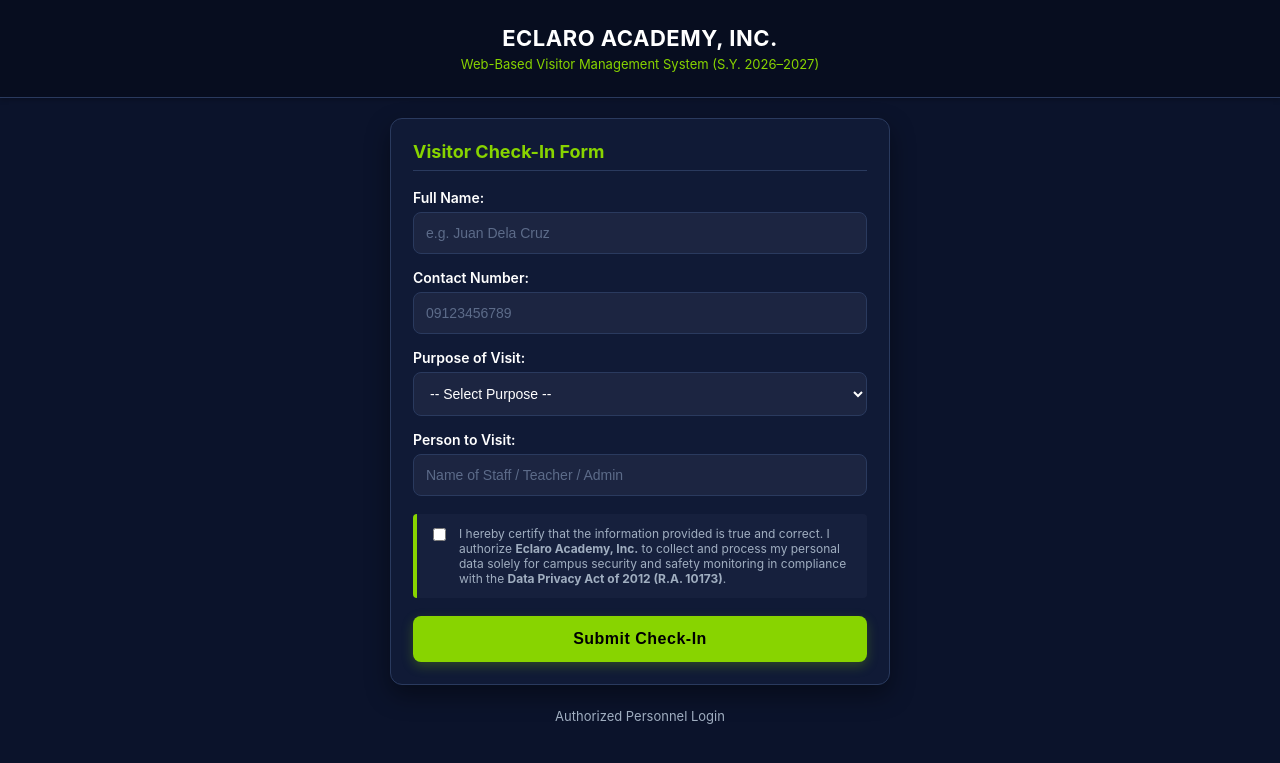
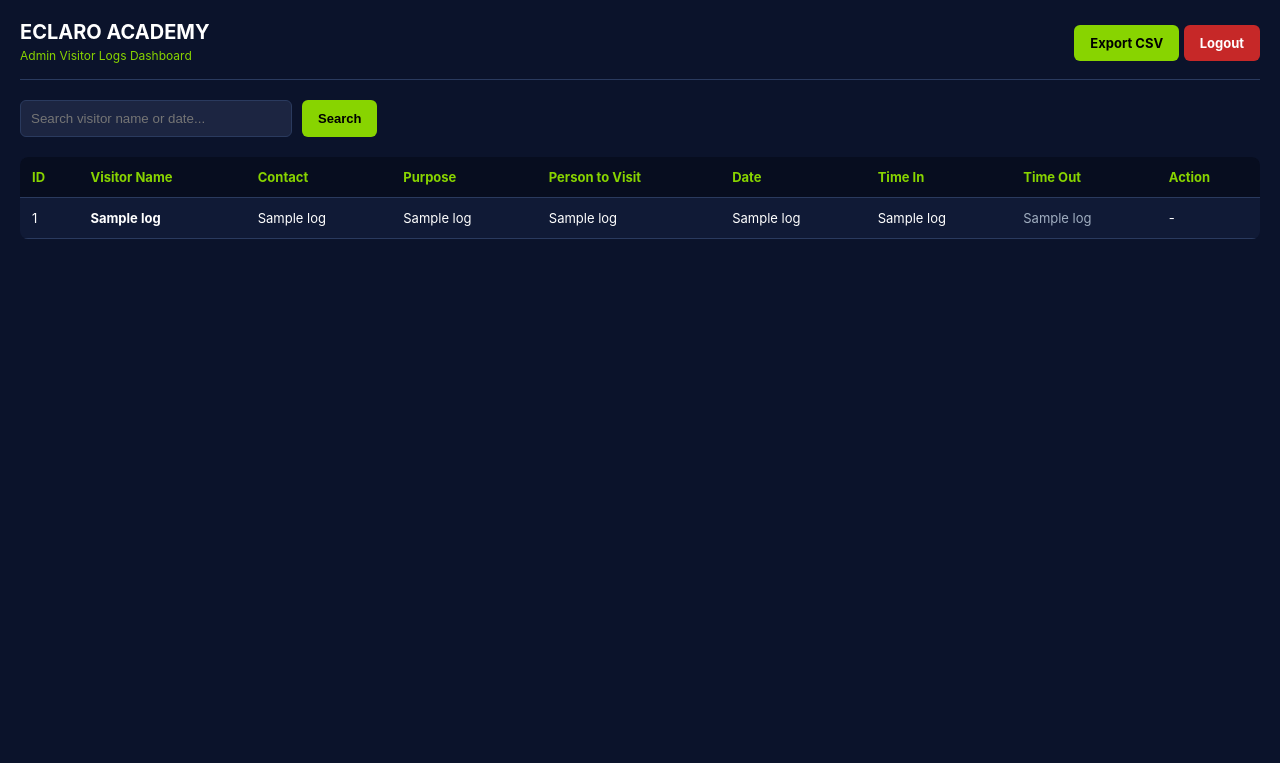
Before and after one commit to erickarcenal-hue/eclaro-visitor-system, a Flask app: template templates/index.html in a window 1280 px wide. Shown: the top 763 px of the page. Run offline with Flask 3, Linux system fonts and the light colour scheme; the template is opened without the code that fills it: most values are stand-ins (such as "Sample title", 1, 10 or a date in 2020).

Commit message:
Update index.html

```diff
--- a/templates/index.html
+++ b/templates/index.html
@@ -3,10 +3,7 @@
 <head>
     <meta charset="UTF-8">
     <meta name="viewport" content="width=device-width, initial-scale=1.0">
-    <title>Eclaro Academy - Visitor Registration</title>
-
-    <link rel="stylesheet" href="{{ url_for('static', filename='style.css') }}">
-
+    <title>Eclaro Academy - Admin Dashboard</title>
     <style>
         :root {
             --bg-dark: #0b132b;
@@ -14,211 +11,136 @@
             --input-dark: #1c2541;
             --border-blue: #2a3a5e;
             --text-main: #ffffff;
-            --text-sub: #a0aec0;
             --lime-green: #88d400;
-            --lime-hover: #76b900;
         }
 
         body {
-            font-family: -apple-system, BlinkMacSystemFont, 'Segoe UI', Roboto, Helvetica, Arial, sans-serif;
+            font-family: -apple-system, BlinkMacSystemFont, sans-serif;
             background-color: var(--bg-dark);
+            color: var(--text-main);
             margin: 0;
-            padding: 0;
-            color: var(--text-main);
+            padding: 20px;
         }
 
         .header {
-            background-color: #070d1f;
-            color: white;
-            padding: 25px 15px;
-            text-align: center;
+            display: flex;
+            justify-content: space-between;
+            align-items: center;
             border-bottom: 1px solid var(--border-blue);
+            padding-bottom: 15px;
+            margin-bottom: 20px;
         }
 
-        .header h1 {
-            margin: 0;
-            font-size: 22px;
-            letter-spacing: 0.5px;
-            color: var(--text-main);
+        h1 { font-size: 20px; margin: 0; color: var(--text-main); }
+        .sub { color: var(--lime-green); font-size: 12px; }
+
+        .actions {
+            display: flex;
+            gap: 10px;
+            margin-bottom: 20px;
         }
 
-        .header p {
-            margin: 5px 0 0 0;
-            font-size: 13px;
-            color: var(--lime-green);
-        }
-
-        .container {
-            max-width: 500px;
-            margin: 20px auto;
-            padding: 0 15px;
-        }
-
-        .card {
-            background: var(--card-dark);
-            padding: 22px;
-            border-radius: 12px;
+        input[type="text"] {
+            padding: 10px;
+            background: var(--input-dark);
             border: 1px solid var(--border-blue);
-            box-shadow: 0 10px 25px rgba(0, 0, 0, 0.4);
-        }
-
-        .card h2 {
-            margin-top: 0;
-            margin-bottom: 18px;
-            font-size: 18px;
-            color: var(--lime-green);
-            border-bottom: 1px solid var(--border-blue);
-            padding-bottom: 8px;
-        }
-
-        .form-group {
-            margin-bottom: 15px;
-        }
-
-        .form-group label {
-            display: block;
-            margin-bottom: 6px;
-            font-weight: 600;
-            font-size: 14px;
-            color: var(--text-main);
-        }
-
-        .form-group input,
-        .form-group select {
-            width: 100%;
-            padding: 12px;
-            background-color: var(--input-dark);
-            border: 1px solid var(--border-blue);
-            border-radius: 8px;
-            box-sizing: border-box;
-            font-size: 14px;
-            color: var(--text-main);
-        }
-
-        .form-group input::placeholder {
-            color: #5c6b89;
-        }
-
-        .form-group input:focus,
-        .form-group select:focus {
-            outline: none;
-            border-color: var(--lime-green);
-            box-shadow: 0 0 8px rgba(136, 212, 0, 0.3);
-        }
-
-        .privacy-box {
-            background-color: rgba(28, 37, 65, 0.6);
-            border-left: 4px solid var(--lime-green);
-            padding: 12px;
-            margin: 18px 0;
-            border-radius: 4px;
+            color: white;
+            border-radius: 6px;
+            width: 250px;
         }
 
         .btn {
             background-color: var(--lime-green);
-            color: #000000;
-            padding: 14px 20px;
+            color: black;
+            padding: 10px 16px;
             border: none;
-            border-radius: 8px;
-            cursor: pointer;
-            font-size: 16px;
-            font-weight: 800;
-            width: 100%;
-            letter-spacing: 0.5px;
-            box-shadow: 0 4px 12px rgba(136, 212, 0, 0.25);
+            border-radius: 6px;
+            text-decoration: none;
+            font-weight: bold;
+            font-size: 13px;
         }
 
-        .btn:hover {
-            background-color: var(--lime-hover);
+        table {
+            width: 100%;
+            border-collapse: collapse;
+            background: var(--card-dark);
+            border-radius: 8px;
+            overflow: hidden;
         }
 
-        .alert-success {
-            padding: 15px;
-            background-color: #2e7d32;
-            color: white;
-            border-radius: 8px;
-            margin-bottom: 15px;
-            text-align: center;
-            font-weight: 500;
+        th, td {
+            padding: 12px;
+            text-align: left;
+            border-bottom: 1px solid var(--border-blue);
+            font-size: 13px;
         }
 
-        .login-link {
-            text-align: center;
-            margin-top: 20px;
-            margin-bottom: 30px;
-        }
+        th { background: #070d1f; color: var(--lime-green); }
 
-        .login-link a {
-            color: var(--text-sub);
-            font-size: 13px;
-            text-decoration: none;
-        }
-
-        .login-link a:hover {
-            color: var(--lime-green);
-        }
+        .status-active { color: #ffb703; font-weight: bold; }
+        .status-out { color: #a0aec0; }
     </style>
 </head>
 <body>
 
     <div class="header">
-        <h1>ECLARO ACADEMY, INC.</h1>
-        <p>Web-Based Visitor Management System (S.Y. 2026–2027)</p>
-    </div>
-
-    <div class="container">
-        <div class="card">
-            <h2>Visitor Check-In Form</h2>
-
-            {% if success %}
-                <div class="alert-success">{{ msg }}</div>
-                <a href="/" class="btn" style="display: block; text-align: center; text-decoration: none; box-sizing: border-box;">Register Another Visitor</a>
-            {% else %}
-                <form action="/" method="POST">
-                    <div class="form-group">
-                        <label>Full Name:</label>
-                        <input type="text" name="full_name" required placeholder="e.g. Juan Dela Cruz">
-                    </div>
-
-                    <div class="form-group">
-                        <label>Contact Number:</label>
-                        <input type="tel" name="contact_no" required placeholder="09123456789">
-                    </div>
-
-                    <div class="form-group">
-                        <label>Purpose of Visit:</label>
-                        <select name="purpose" required>
-                            <option value="">-- Select Purpose --</option>
-                            <option value="Parent-Teacher Conference (PTC)">Parent-Teacher Conference (PTC)</option>
-                            <option value="Inquiry / Enrollment">Inquiry / Enrollment</option>
-                            <option value="Official Business / Staff Meeting">Official Business / Staff Meeting</option>
-                            <option value="Delivery / Vendor">Delivery / Vendor</option>
-                            <option value="Others">Others</option>
-                        </select>
-                    </div>
-
-                    <div class="form-group">
-                        <label>Person to Visit:</label>
-                        <input type="text" name="person_to_visit" required placeholder="Name of Staff / Teacher / Admin">
-                    </div>
-
-                    <!-- DATA PRIVACY ACT CONSENT CHECKBOX (R.A. 10173) -->
-                    <div class="privacy-box">
-                        <label style="font-weight: normal; font-size: 12px; display: flex; gap: 10px; align-items: flex-start; margin: 0; color: var(--text-sub);">
-                            <input type="checkbox" name="privacy_consent" value="YES" required style="width: auto; margin-top: 2px;">
-                            <span>I hereby certify that the information provided is true and correct. I authorize <strong>Eclaro Academy, Inc.</strong> to collect and process my personal data solely for campus security and safety monitoring in compliance with the <strong>Data Privacy Act of 2012 (R.A. 10173)</strong>.</span>
-                        </label>
-                    </div>
-
-                    <button type="submit" class="btn">Submit Check-In</button>
-                </form>
-            {% endif %}
+        <div>
+            <h1>ECLARO ACADEMY</h1>
+            <span class="sub">Admin Visitor Logs Dashboard</span>
         </div>
-
-        <div class="login-link">
-            <a href="/login">Authorized Personnel Login</a>
+        <div>
+            <a href="/export_csv" class="btn">Export CSV</a>
+            <a href="/logout" class="btn" style="background:#c62828; color:white;">Logout</a>
         </div>
     </div>
 
+    <form method="GET" action="/admin" class="actions">
+        <input type="text" name="search" placeholder="Search visitor name or date..." value="{{ search }}">
+        <button type="submit" class="btn">Search</button>
+    </form>
+
+    <table>
+        <thead>
+            <tr>
+                <th>ID</th>
+                <th>Visitor Name</th>
+                <th>Contact</th>
+                <th>Purpose</th>
+                <th>Person to Visit</th>
+                <th>Date</th>
+                <th>Time In</th>
+                <th>Time Out</th>
+                <th>Action</th>
+            </tr>
+        </thead>
+        <tbody>
+            {% for log in logs %}
+            <tr>
+                <td>{{ log[0] }}</td>
+                <td><strong>{{ log[1] }}</strong></td>
+                <td>{{ log[2] }}</td>
+                <td>{{ log[3] }}</td>
+                <td>{{ log[4] }}</td>
+                <td>{{ log[5] }}</td>
+                <td>{{ log[6] }}</td>
+                <td>
+                    {% if log[7] == 'ON CAMPUS' %}
+                        <span class="status-active">ON CAMPUS</span>
+                    {% else %}
+                        <span class="status-out">{{ log[7] }}</span>
+                    {% endif %}
+                </td>
+                <td>
+                    {% if log[7] == 'ON CAMPUS' %}
+                        <a href="/checkout/{{ log[0] }}" class="btn" style="padding:4px 8px; font-size:11px;">Check-Out</a>
+                    {% else %}
+                        -
+                    {% endif %}
+                </td>
+            </tr>
+            {% endfor %}
+        </tbody>
+    </table>
+
 </body>
 </html>
```
